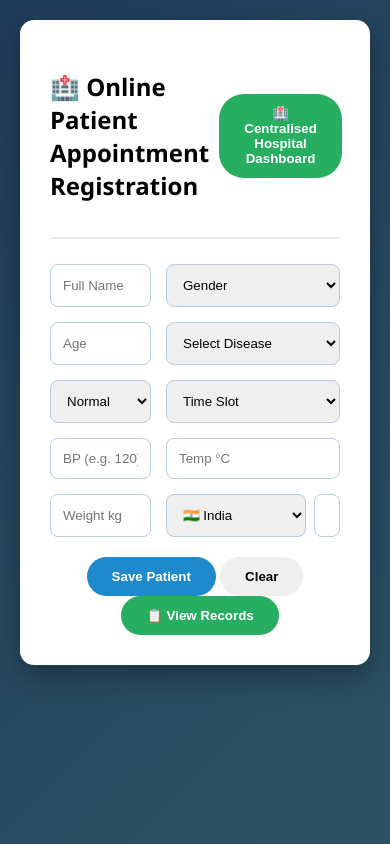
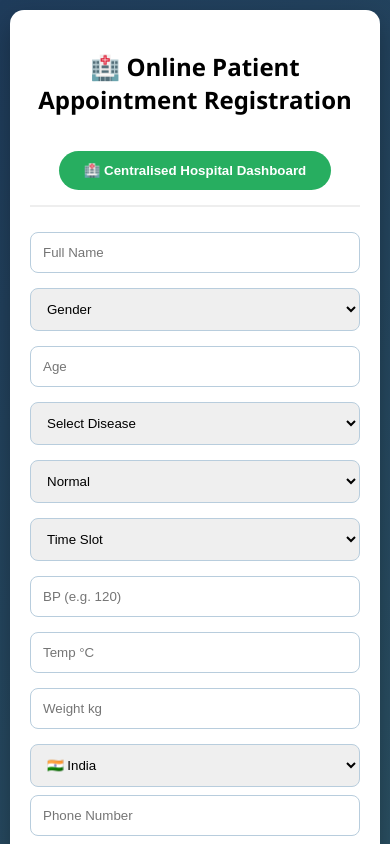
Before and after one commit to Theyagaraja/Online-Patient-Appointment-System-For-Hospital_DB, a plain HTML site: page index.html in a window 390 px wide. Shown: the top 844 px of the page. Drawn offline with nearby package versions, Linux system fonts and the light colour scheme; a script that the page names is missing.

Commit message:
Update index.html

```diff
--- a/index.html
+++ b/index.html
@@ -3,7 +3,7 @@
 <head>
     <meta charset="UTF-8">
     <meta name="viewport" content="width=device-width, initial-scale=1.0">
-    <title>Hospital Management | Online Patient Appointment Registration</title>
+    <title>Hospital Management | Smart Patient Online Appointment System</title>
     <script src="https://cdn.jsdelivr.net/npm/@supabase/supabase-js@2"></script>
     <script src="https://cdnjs.cloudflare.com/ajax/libs/qrcodejs/1.0.0/qrcode.min.js"></script>
     <script src="https://cdnjs.cloudflare.com/ajax/libs/jspdf/2.5.1/jspdf.umd.min.js"></script>
@@ -29,6 +29,19 @@
         .card-body p { margin: 8px 0; font-size: 14px; border-bottom: 1px solid #f9f9f9; }
         #qrcode { margin: 20px auto; display: flex; justify-content: center; }
         .btn-pdf { background: #e74c3c; color: white; margin-top: 15px; }
+
+        /* --- ADDED MEDIA QUERIES FOR RESPONSIVENESS --- */
+        @media (max-width: 768px) {
+            body { padding: 10px; }
+            .container { padding: 20px; }
+            .header-row { flex-direction: column; text-align: center; gap: 15px; }
+            .form-grid { grid-template-columns: 1fr; } /* Stacks inputs into 1 column */
+            .actions { grid-column: span 1; display: flex; flex-direction: column; gap: 10px; }
+            .btn-view { margin-left: 0; }
+            .app-card { width: 100%; box-sizing: border-box; } /* Makes result card fit screen */
+            .phone-container { flex-direction: column; }
+            .phone-container select { width: 100%; }
+        }
     </style>
 </head>
 <body>
@@ -145,11 +158,9 @@ document.getElementById('patientForm').addEventListener('submit', async (e) => {
     };
 
     try {
-        // 1. SAVE PATIENT
         const { data: p, error } = await _supabase.from('patients').insert([payload]).select().single();
         if (error) throw error;
 
-        // 2. DOCTOR ASSIGNMENT (WITH FALLBACK TO PREVENT ERRORS)
         const spec = diseaseMap[payload.disease] || 'General Physician';
         let docName = "Duty Doctor";
 
@@ -157,7 +168,6 @@ document.getElementById('patientForm').addEventListener('submit', async (e) => {
             const { data: doc } = await _supabase.from('doctors').select('doctor_name').eq('specialization', spec).limit(1).single();
             if(doc) docName = doc.doctor_name;
 
-            // Link appointment in DB
             await _supabase.from('appointments').insert([{
                 patient_id: p.patient_id,
                 disease: payload.disease,
@@ -166,7 +176,6 @@ document.getElementById('patientForm').addEventListener('submit', async (e) => {
             }]);
         } catch (innerErr) { console.log("Doctor not found in DB, using fallback."); }
 
-        // 3. GENERATE QR & UI
         document.getElementById('resID').innerText = p.patient_id;
         document.getElementById('resDate').innerText = new Date().toLocaleDateString();
         document.getElementById('resName').innerText = p.patient_name;
```
Lines whose indentation alone changed are shown as unchanged.
